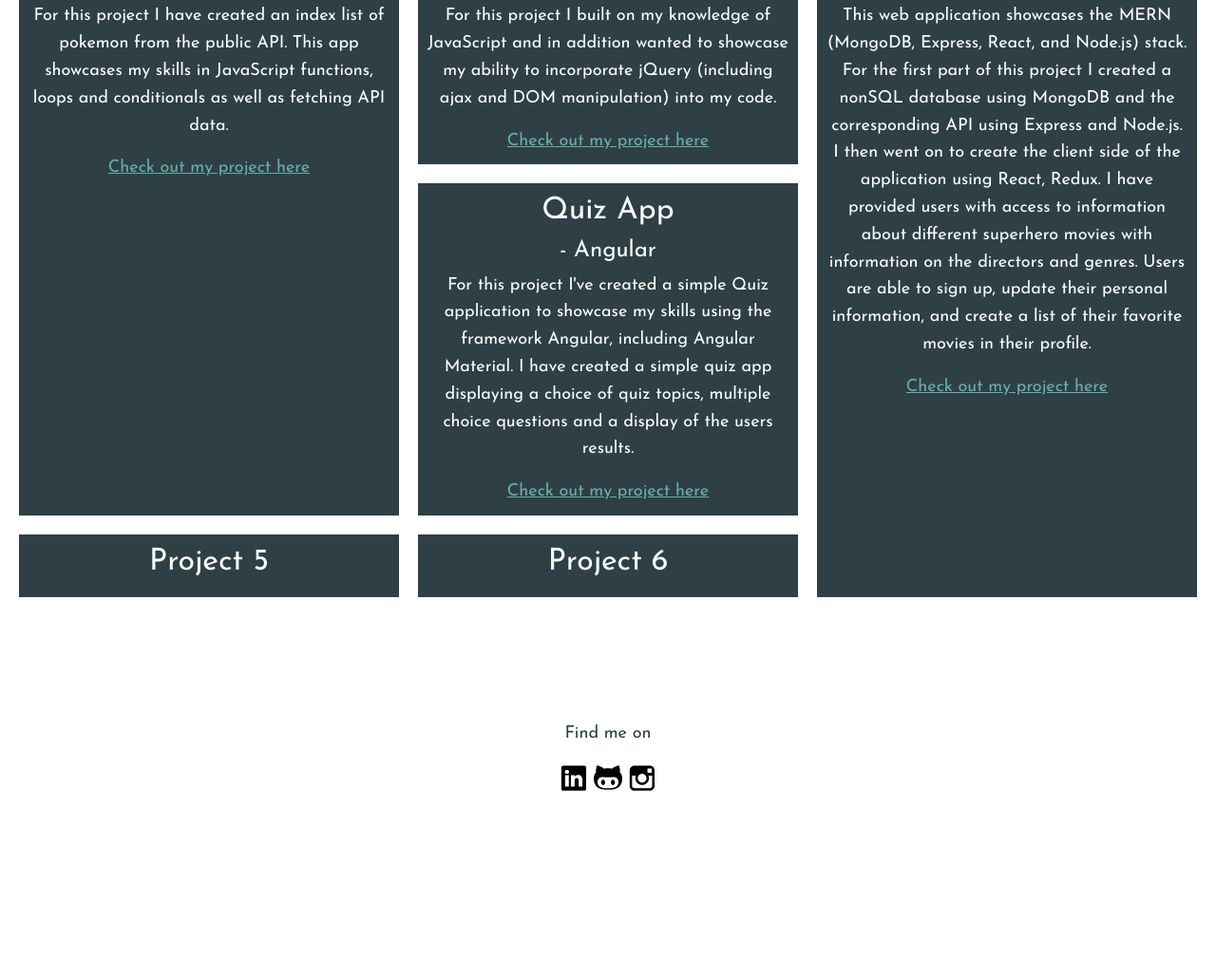
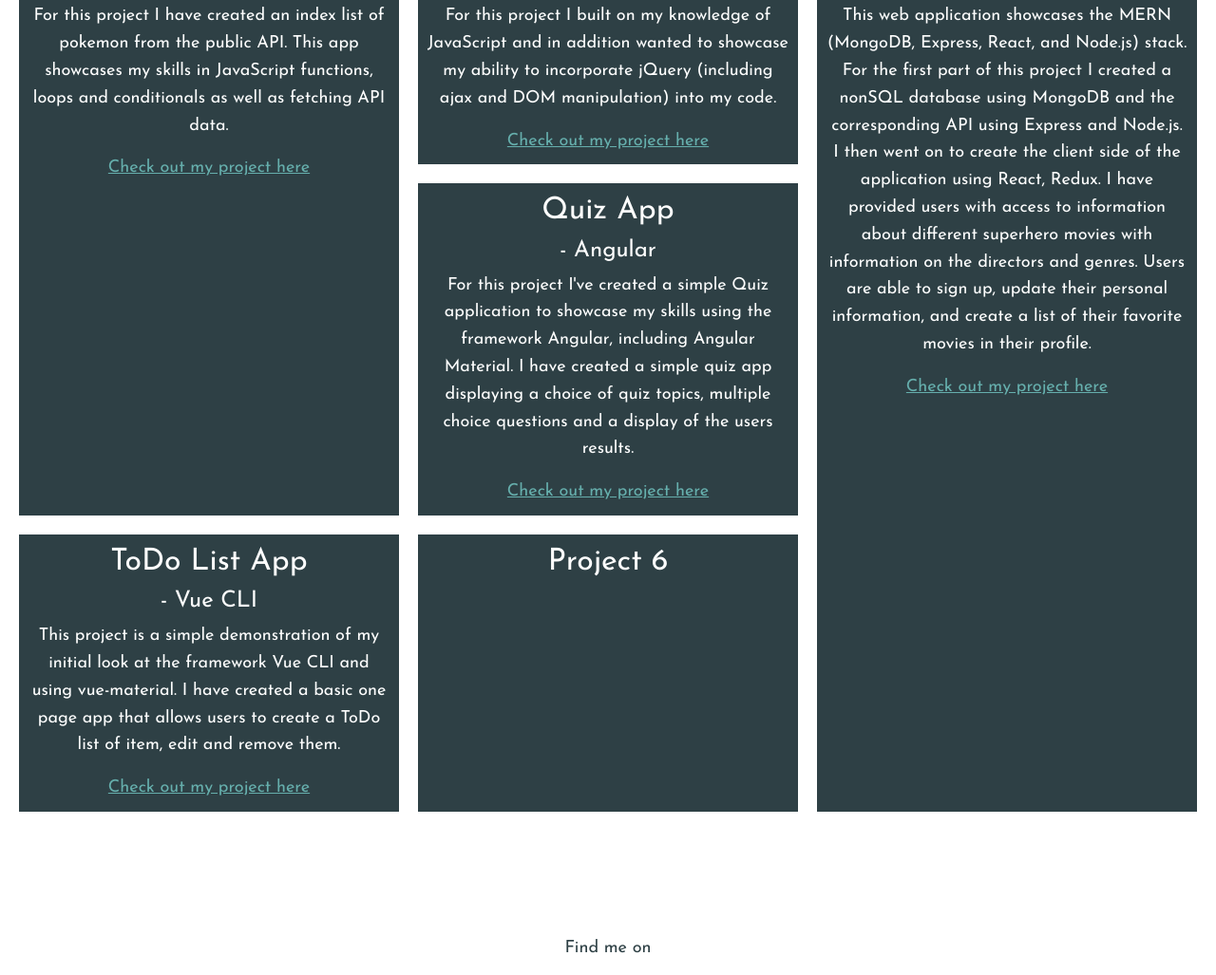
Before and after one commit to jjh204/portfolio-website, a plain HTML site: page work.html in a window 1280 px wide. Shown: the part 303-1330 px from the top of the page at 95% size. Before the commit the page ends 1137 px from the top, so only its background shows below. Drawn offline with nearby package versions, Linux system fonts and the light colour scheme.

Commit message:
updating link to todo list app

```diff
--- a/work.html
+++ b/work.html
@@ -65,14 +65,13 @@
       <a href="https://jjh204.github.io/my-quiz-app/" target="_blank">Check out my project here</a>
     </div>
     <div class="grid_item">
-      <h2>Project 5</h2>
-      <!--
+      <h2>ToDo List App</h2>
+      <h4>- Vue CLI</h4>
       <p>
-        Lorem ipsum dolor sit amet, consectetur adipisicing elit, sed do eiusmod tempor incididunt ut labore et
-        dolore magna aliqua. Ut enim ad minim veniam, quis nostrud exercitation ullamco laboris nisi ut aliquip
-        ex ea commodo consequat.
+        This project is a simple demonstration of my initial look at the framework Vue CLI and using vue-material.
+        I have created a basic one page app that allows users to create a ToDo list of item, edit and remove them.
       </p>
-      <a href="#" target="_blank">Check out my project here</a> -->
+      <a href="https://jjh204.github.io/todo-list-app/" target="_blank">Check out my project here</a>
     </div>
     <div class="grid_item">
       <h2>Project 6</h2>
```
